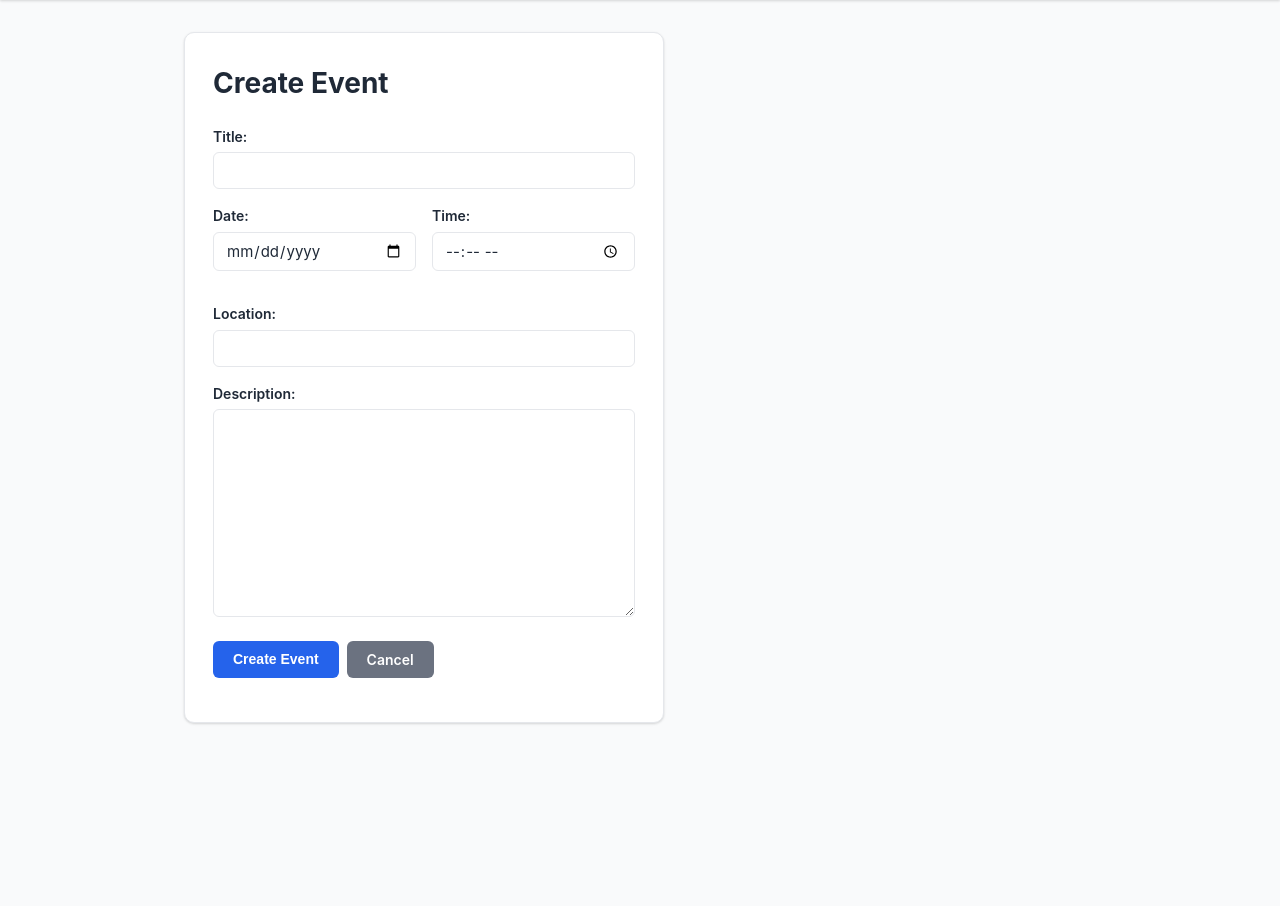
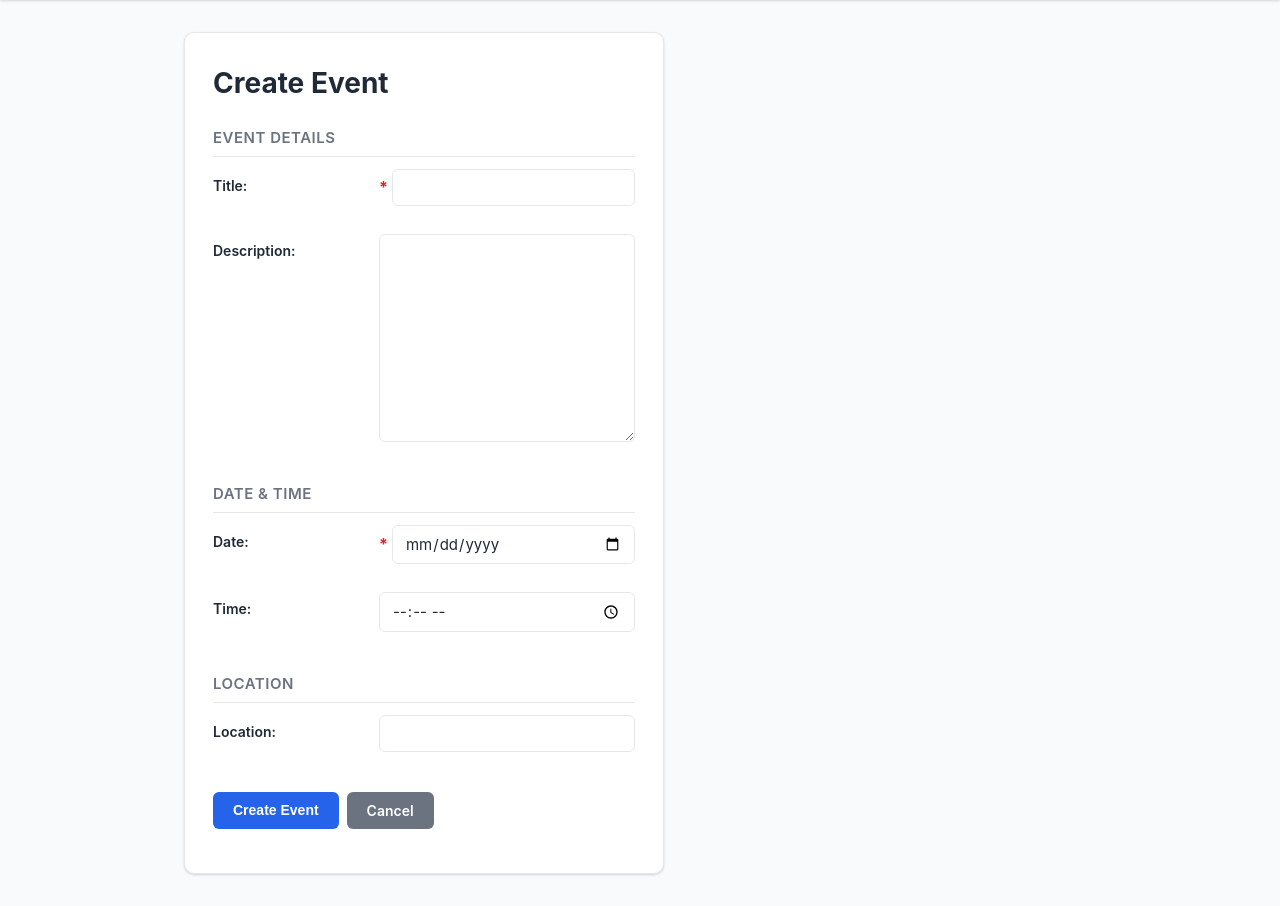
Before and after one commit to rzhang19/boardgames-AI, a Django app: page /events/add/ in a window 1280 px wide. Shown: the part 56-962 px from the top of the page. Before the commit the page ends 780 px from the top, so only its background shows below. Run offline with Django 5.2, Linux system fonts and the light colour scheme; a user stored in the database is signed in; tables that the repository leaves empty hold one stand-in row (values such as "Sample post").

Commit message:
Add required asterisk to create/update events

```diff
--- a/static/css/style.css
+++ b/static/css/style.css
@@ -569,17 +569,6 @@ li {
     font-weight: 700;
 }
 
-.datetime-row {
-    display: flex;
-    gap: 16px;
-    align-items: flex-start;
-}
-
-.datetime-row .form-field {
-    flex: 1;
-    margin-bottom: 16px;
-}
-
 .form-field {
     margin-bottom: 16px;
 }
@@ -590,6 +579,58 @@ li {
     margin-bottom: 4px;
     font-size: 0.875rem;
     color: var(--text);
+}
+
+.field-group {
+    margin-bottom: 24px;
+}
+
+.field-group h2 {
+    font-size: 0.938rem;
+    font-weight: 600;
+    color: var(--text-light);
+    text-transform: uppercase;
+    letter-spacing: 0.5px;
+    margin: 0 0 12px;
+    padding-bottom: 6px;
+    border-bottom: 1px solid var(--border);
+}
+
+.form-grid {
+    display: grid;
+    grid-template-columns: 150px 1fr;
+    gap: 12px 16px;
+    align-items: start;
+}
+
+.form-grid label {
+    display: block;
+    font-weight: 600;
+    font-size: 0.875rem;
+    color: var(--text);
+    line-height: 2.4;
+}
+
+.input-cell {
+    display: flex;
+    align-items: center;
+    gap: 4px;
+}
+
+.required-asterisk {
+    color: var(--danger);
+    font-weight: 700;
+    font-size: 1rem;
+}
+
+@media (max-width: 600px) {
+    .form-grid {
+        grid-template-columns: 1fr;
+    }
+
+    .form-grid label {
+        line-height: 1.4;
+    }
 }
 
 .form-errors {
--- a/templates/club/event_form.html
+++ b/templates/club/event_form.html
@@ -9,45 +9,66 @@
     <form method="post">
         {% csrf_token %}
 
-        <div class="form-field">
+        <div class="field-group">
+            <h2>Event Details</h2>
+            <div class="form-grid">
                 <label for="id_title">Title:</label>
+                <div class="input-cell">
+                    <span class="required-asterisk">*</span>
                     {{ form.title }}
+                </div>
                 {% if form.title.errors %}
+                <div></div>
                 <div class="form-errors">{{ form.title.errors }}</div>
                 {% endif %}
+
+                <label for="id_description">Description:</label>
+                <div class="input-cell">
+                    {{ form.description }}
+                </div>
+                {% if form.description.errors %}
+                <div></div>
+                <div class="form-errors">{{ form.description.errors }}</div>
+                {% endif %}
+            </div>
         </div>
 
-        <div class="datetime-row">
-            <div class="form-field">
+        <div class="field-group">
+            <h2>Date &amp; Time</h2>
+            <div class="form-grid">
                 <label for="id_date">Date:</label>
+                <div class="input-cell">
+                    <span class="required-asterisk">*</span>
                     {{ form.date }}
+                </div>
                 {% if form.date.errors %}
+                <div></div>
                 <div class="form-errors">{{ form.date.errors }}</div>
                 {% endif %}
+
+                <label for="id_time">Time:</label>
+                <div class="input-cell">
+                    {{ form.time }}
                 </div>
-            <div class="form-field">
-                <label for="id_time">Time:</label>
-                {{ form.time }}
                 {% if form.time.errors %}
+                <div></div>
                 <div class="form-errors">{{ form.time.errors }}</div>
                 {% endif %}
             </div>
         </div>
 
-        <div class="form-field">
+        <div class="field-group">
+            <h2>Location</h2>
+            <div class="form-grid">
                 <label for="id_location">Location:</label>
+                <div class="input-cell">
                     {{ form.location }}
+                </div>
                 {% if form.location.errors %}
+                <div></div>
                 <div class="form-errors">{{ form.location.errors }}</div>
                 {% endif %}
             </div>
-
-        <div class="form-field">
-            <label for="id_description">Description:</label>
-            {{ form.description }}
-            {% if form.description.errors %}
-            <div class="form-errors">{{ form.description.errors }}</div>
-            {% endif %}
         </div>
 
         <div class="btn-group">
```
Also changed, not shown: club/tests/test_events.py (+22 -2 lines). Lines whose indentation alone changed are shown as unchanged.
